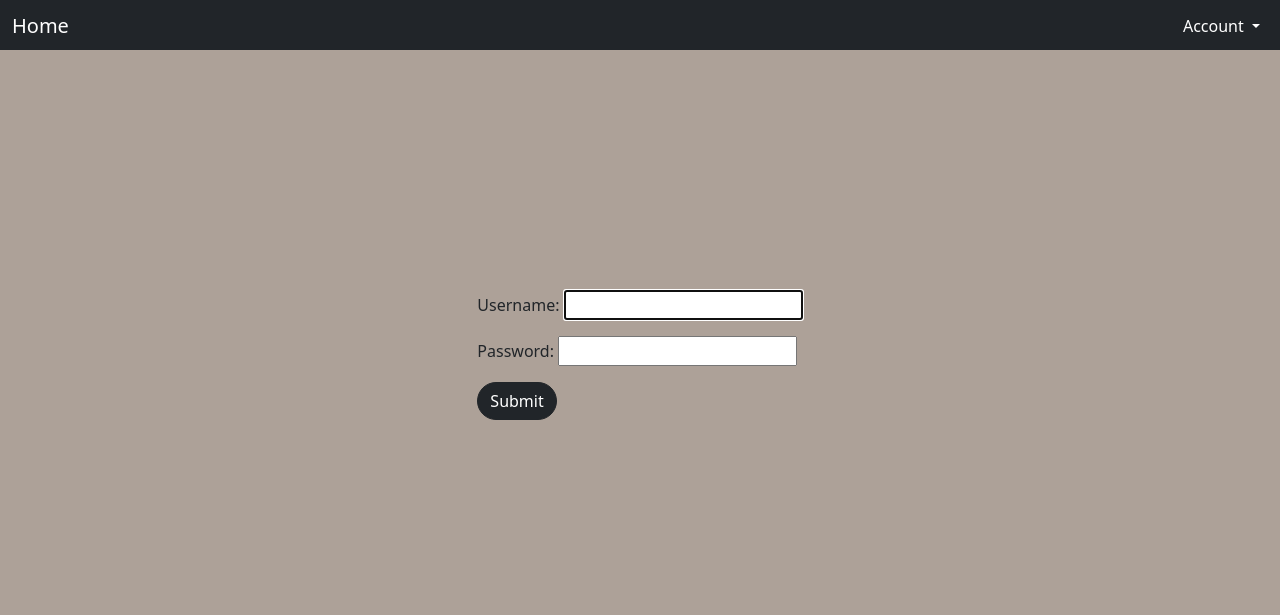
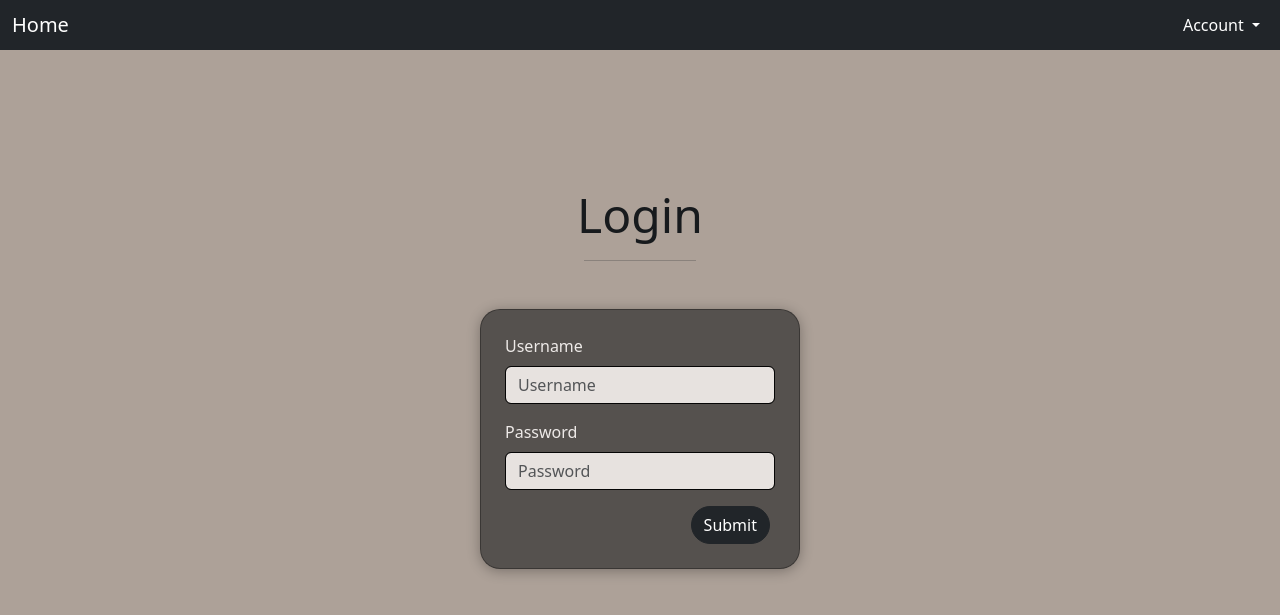
Before and after one commit to Koji255/spella, a Django app: page /users/login in a window 1280 px wide. Shown: the top 615 px of the page. Run offline with Django 5.2, Linux system fonts and the light colour scheme.

Commit message:
Work with styles done

```diff
--- a/speller_app/views.py
+++ b/speller_app/views.py
@@ -58,7 +58,6 @@ def spell(request):
 # Particular page with spelled text from history page
 def report(request, report_id):
     if request.user.is_authenticated:
-        # Need to save in db spelled text
         spelled_text = Report.objects.get(pk=report_id).text
 
         return render(request, "speller_app/report.html", context={"spelled_text": spelled_text})
--- a/static/css/style.css
+++ b/static/css/style.css
@@ -14,23 +14,29 @@ Color palete: #ADA198; #36332f #212529, #272727
 }
 
 .container-fluid {
-    margin-top: -7px;
+    margin-top: 0;
 }
 
 .navbar-brand, .nav-link {
-    color: white
+    color: white;
 }
 
 .navbar-brand:hover, .nav-link:hover {
     color: #ADA198;
 }
 
+.navbar-nav {
+    display: flex;
+    justify-content: center;
+    align-items: center;
+}
+
 .dropdown-menu {
     position: absolute;
-
     background-color: rgb(226, 219, 219);
     border: 0.1rem solid gray;
 
+    margin-top: 0.65rem !important;
     margin-left: -4rem;
 }
 
@@ -144,3 +150,27 @@ textarea[name="spelled-text"], .custom-form textarea {
 td, th {
     padding-inline: 1rem !important;
 }
+
+/* Profile view */
+.mb-3 {
+    width: 30rem;
+
+    padding: 1.5rem;
+    border-radius: 20px;
+    border: 1px solid rgba(0, 0, 0, 0.315);
+
+    background-color: #272727a6;
+    /* background-color: rgba(255, 255, 255, 0.726); */
+    box-shadow: 0px 2px 13px rgba(0, 0, 0, 0.3);
+
+    color: #eeeae8;
+}
+
+.form-control {
+    margin-bottom: 1rem;
+
+    background-color: #e7e2df;
+    /* box-shadow: 0px 1px 3px rgba(0, 0, 0, 0.3); */
+    border: 1.5px solid rgb(5, 5, 5);
+    color: black;
+}
--- a/templates/base.html
+++ b/templates/base.html
@@ -20,34 +20,30 @@
         <header>
             <nav class="navbar bg-dark">
                 <div class="container-fluid">
-
-                    <a class="navbar-brand" href="{% url 'speller_app:index' %}">Home</a>
-
-                    {% if user.is_authenticated %}
-                        <li class="nav-item" style="position:absolute; top:0.5rem; left: rem;">
-                            <a class="nav-link" href="{% url 'speller_app:history' %}">
-                        </li>
-                    {% endif %}
+                    <a class="navbar-brand" href="{% url 'speller_app:index' %}" style="margin-top: -1rem">
+                        Home
+                    </a>
 
                     <div class="navbar-expand navbar" id="navbarSupportedContent">
-                        <ul class="navbar-nav">
-
-                            <li class="nav-item dropdown-center">
+                        <ul class="navbar-nav mx-auto" style="margin-top: -1rem;">
+                            {% if user.is_authenticated %}
+                                <li class="nav-item">
+                                    <a class="nav-link" href="{% url 'speller_app:history' %}">History</a>
+                                </li>
+                            {% endif %}
+                            <li class="nav-item dropdown">
                                 <a class="nav-link dropdown-toggle" href="#" role="button" data-bs-toggle="dropdown" aria-expanded="false">
                                     Account
                                 </a>
-
                                 <ul class="dropdown-menu">
                                     {% if user.is_authenticated %}
                                         <li><a class="dropdown-item" href="{% url 'users:user_profile' %}">Profile</a></li>
                                         <li><hr class="dropdown-divider"></li>
                                         <li><a class="dropdown-item" href="{% url 'users:user_logout' %}">Logout</a></li>
-
                                     {% else %}
                                         <li><a class="dropdown-item" href="{% url 'users:user_login' %}">Login</a></li>
                                         <li><hr class="dropdown-divider"></li>
                                         <li><a class="dropdown-item" href="{% url 'users:user_registration' %}">Register</a></li>
-
                                     {% endif %}
                                 </ul>
                             </li>
@@ -58,6 +54,7 @@
                     </div>
                 </div>
             </nav>
+
         </header>
 
         <main>
--- a/users/forms.py
+++ b/users/forms.py
@@ -6,9 +6,23 @@ from users.models import User
 
 class UserRegistrationForm(UserCreationForm):
 
+    username = forms.CharField(label='Username', max_length=50,
+                               widget=forms.TextInput(attrs={'class': 'form-control'}))
+
+    email = forms.EmailField(label='Email',
+                             widget=forms.TextInput(attrs={'class': 'form-control'}))
+
+    password1 = forms.CharField(label='Password',
+                                widget=forms.PasswordInput(attrs={'class': 'form-control'}))
+
+    password2 = forms.CharField(label='Confirm password',
+                                widget=forms.PasswordInput(attrs={'class': 'form-control'}))
+
+
+
     class Meta:
         model = User
-        fields = ("username", "first_name", "last_name", "email")
+        fields = ("username", "email")
 
 
 class UserLoginForm(AuthenticationForm):
--- a/users/templates/users/login.html
+++ b/users/templates/users/login.html
@@ -5,11 +5,29 @@
 {% endblock %}
 
 {% block main %}
-    <div name="form" style="max-width: fit-content; margin-top: 15pc; margin-left:auto; margin-right:auto;">
-        <form action="{% url 'users:user_login' %}" method="post">
-            {% csrf_token %}
-            {{ form.as_p }}
-            <input class="btn btn-dark" type="submit" value="Submit">
-        </form>
-    </div>
+    <!-- <div name="form" style="max-width: fit-content; margin-top: 15pc; margin-left:auto; margin-right:auto;"> -->
+        <center>
+            <h1 style="margin-top: 8.5rem !important; color: #171a1d; background: none; border: none; font-size:3rem; font-weight: 500;">
+                Login
+            </h1>
+
+            <hr style="width: 7rem;">
+        </center>
+
+        <div class="mb-3" style="max-width: 20rem; margin-top: 3rem; margin-left:auto; margin-right:auto;">
+
+            <form action="{% url 'users:user_login' %}" method="post">
+                {% csrf_token %}
+                <!-- {{ form.as_p }} -->
+
+                <label for="username" class="form-label">Username</label>
+                <input class="form-control" type="text" name="username" placeholder="Username">
+
+                <label for="password" class="form-label">Password</label>
+                <input class="form-control" type="password" name="password" placeholder="Password">
+
+                <input class="btn btn-dark" type="submit" value="Submit" style="margin-left: 11.6rem;">
+            </form>
+        </div>
+    <!-- </div> -->
 {% endblock %}
--- a/users/views.py
+++ b/users/views.py
@@ -39,7 +39,7 @@ def login(request):
                 # Authorisation
                 auth.login(request, user)
 
-                return HttpResponseRedirect(reverse("users:user_profile"))
+                return HttpResponseRedirect(reverse("speller_app:index"))
 
     else:
         form = UserLoginForm()
```
Also changed, not shown: users/templates/users/profile.html (+33 -4 lines), users/templates/users/registration.html (+31 -2 lines).
